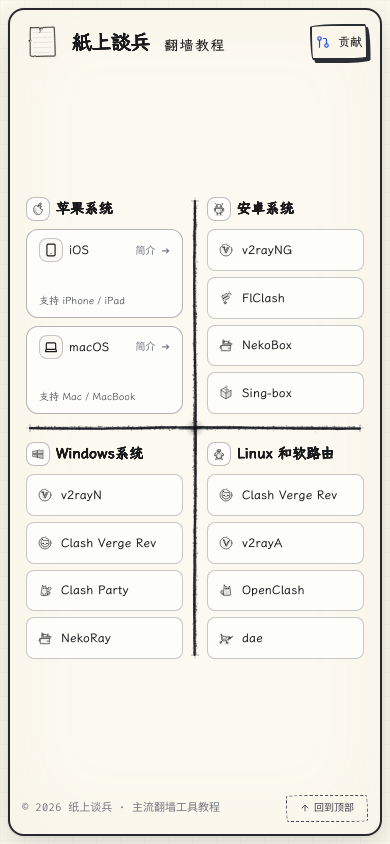
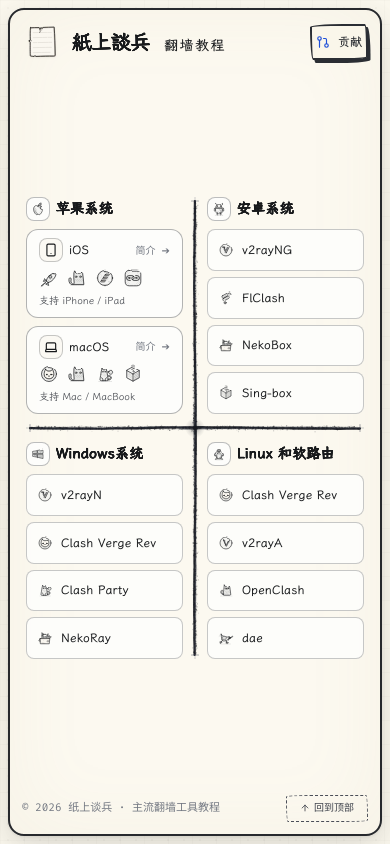
Before and after one commit to kanpianer/zstb, a React (Vite) app: page / in a window 390 px wide. Built offline with nearby package versions, Linux system fonts and the light colour scheme; a web font is replaced by a local one.

Commit message:
feat: 移动端苹果象限按钮空白区域展示对应软件手绘 Logo

```diff
--- a/src/components/QuadrantHome.tsx
+++ b/src/components/QuadrantHome.tsx
@@ -30,6 +30,7 @@ export const QuadrantHome: React.FC<QuadrantHomeProps> = ({
           - 2x2 真实四象限工程手绘布局与十字分割线
           - 苹果象限包含 iOS 和 macOS 按钮，上下方与安卓象限4个按钮严格对齐
           - 按钮内清晰标明支持的设备 (如 支持 iPhone / iPad, 支持 Mac / MacBook)
+          - 按钮中间空白区域展示该系统下对应收录软件的手绘 Logo 图标（仅显示 Logo，不显示名称）
           - 其他象限仅显示系统图标与名称、软件图标与名称，不显示其他多余内容
          ========================================================================= */}
       <div className="md:hidden relative w-full h-[470px] sm:h-[510px] flex flex-col justify-center select-none">
@@ -53,7 +54,10 @@ export const QuadrantHome: React.FC<QuadrantHomeProps> = ({
             <div className="flex-1 grid grid-rows-2 gap-2 mt-2 sm:mt-2.5">
               <button
                 type="button"
-                onClick={() => onSelectSubSystem('ios')}
+                onClick={(e) => {
+                  e.currentTarget.blur();
+                  onSelectSubSystem('ios');
+                }}
                 className="w-full h-full bg-paper-50/95 hover:bg-pencil hover:text-paper-50 border border-pencil/35 hover:border-pencil px-3 py-2 sm:py-2.5 rounded-xl text-pencil-dark font-medium transition-all shadow-xs hover:shadow-pencil active:scale-95 cursor-pointer flex flex-col justify-between group/ios text-left"
                 title="点击进入 iOS 软件简介页面"
               >
@@ -70,6 +74,23 @@ export const QuadrantHome: React.FC<QuadrantHomeProps> = ({
                     简介 ➔
                   </span>
                 </div>
+
+                {/* 软件 Logo 图标列表：直接展示 Logo，无外边框，不显示名称 */}
+                <div className="flex items-center gap-2 sm:gap-2.5 my-auto py-0.5">
+                  {getToolsBySubSystem('ios').map((tool) => (
+                    <span
+                      key={tool.id}
+                      title={tool.name}
+                      className="shrink-0 flex items-center justify-center"
+                    >
+                      <PencilSoftwareLogo
+                        toolId={tool.id}
+                        className="w-5 h-5 sm:w-6 sm:h-6 text-pencil-dark group-hover/ios:text-paper-50 transition-colors"
+                      />
+                    </span>
+                  ))}
+                </div>
+
                 <div className="text-[10px] sm:text-[11px] font-sans text-pencil-light group-hover/ios:text-paper-100/80 truncate">
                   支持 iPhone / iPad
                 </div>
@@ -77,7 +98,10 @@ export const QuadrantHome: React.FC<QuadrantHomeProps> = ({
 
               <button
                 type="button"
-                onClick={() => onSelectSubSystem('macos')}
+                onClick={(e) => {
+                  e.currentTarget.blur();
+                  onSelectSubSystem('macos');
+                }}
                 className="w-full h-full bg-paper-50/95 hover:bg-pencil hover:text-paper-50 border border-pencil/35 hover:border-pencil px-3 py-2 sm:py-2.5 rounded-xl text-pencil-dark font-medium transition-all shadow-xs hover:shadow-pencil active:scale-95 cursor-pointer flex flex-col justify-between group/mac text-left"
                 title="点击进入 macOS 软件简介页面"
               >
@@ -94,6 +118,23 @@ export const QuadrantHome: React.FC<QuadrantHomeProps> = ({
                     简介 ➔
                   </span>
                 </div>
+
+                {/* 软件 Logo 图标列表：直接展示 Logo，无外边框，不显示名称 */}
+                <div className="flex items-center gap-2 sm:gap-2.5 my-auto py-0.5">
+                  {getToolsBySubSystem('macos').map((tool) => (
+                    <span
+                      key={tool.id}
+                      title={tool.name}
+                      className="shrink-0 flex items-center justify-center"
+                    >
+                      <PencilSoftwareLogo
+                        toolId={tool.id}
+                        className="w-5 h-5 sm:w-6 sm:h-6 text-pencil-dark group-hover/mac:text-paper-50 transition-colors"
+                      />
+                    </span>
+                  ))}
+                </div>
+
                 <div className="text-[10px] sm:text-[11px] font-sans text-pencil-light group-hover/mac:text-paper-100/80 truncate">
                   支持 Mac / MacBook
                 </div>
@@ -124,6 +165,7 @@ export const QuadrantHome: React.FC<QuadrantHomeProps> = ({
                   type="button"
                   onClick={(e) => {
                     e.stopPropagation();
+                    e.currentTarget.blur();
                     onSelectTool(tool.id);
                   }}
                   className="w-full h-full bg-paper-50/90 hover:bg-pencil hover:text-paper-50 border border-pencil/25 hover:border-pencil px-2.5 py-1 sm:py-1.5 rounded-lg text-pencil-dark font-medium transition-all shadow-xs hover:shadow-pencil active:scale-95 cursor-pointer flex items-center gap-2 min-w-0 group/tool text-left"
@@ -161,6 +203,7 @@ export const QuadrantHome: React.FC<QuadrantHomeProps> = ({
                   type="button"
                   onClick={(e) => {
                     e.stopPropagation();
+                    e.currentTarget.blur();
                     onSelectTool(tool.id);
                   }}
                   className="w-full h-full bg-paper-50/90 hover:bg-pencil hover:text-paper-50 border border-pencil/25 hover:border-pencil px-2.5 py-1 sm:py-1.5 rounded-lg text-pencil-dark font-medium transition-all shadow-xs hover:shadow-pencil active:scale-95 cursor-pointer flex items-center gap-2 min-w-0 group/tool text-left"
@@ -198,6 +241,7 @@ export const QuadrantHome: React.FC<QuadrantHomeProps> = ({
                   type="button"
                   onClick={(e) => {
                     e.stopPropagation();
+                    e.currentTarget.blur();
                     onSelectTool(tool.id);
                   }}
                   className="w-full h-full bg-paper-50/90 hover:bg-pencil hover:text-paper-50 border border-pencil/25 hover:border-pencil px-2.5 py-1 sm:py-1.5 rounded-lg text-pencil-dark font-medium transition-all shadow-xs hover:shadow-pencil active:scale-95 cursor-pointer flex items-center gap-2 min-w-0 group/tool text-left"
```
